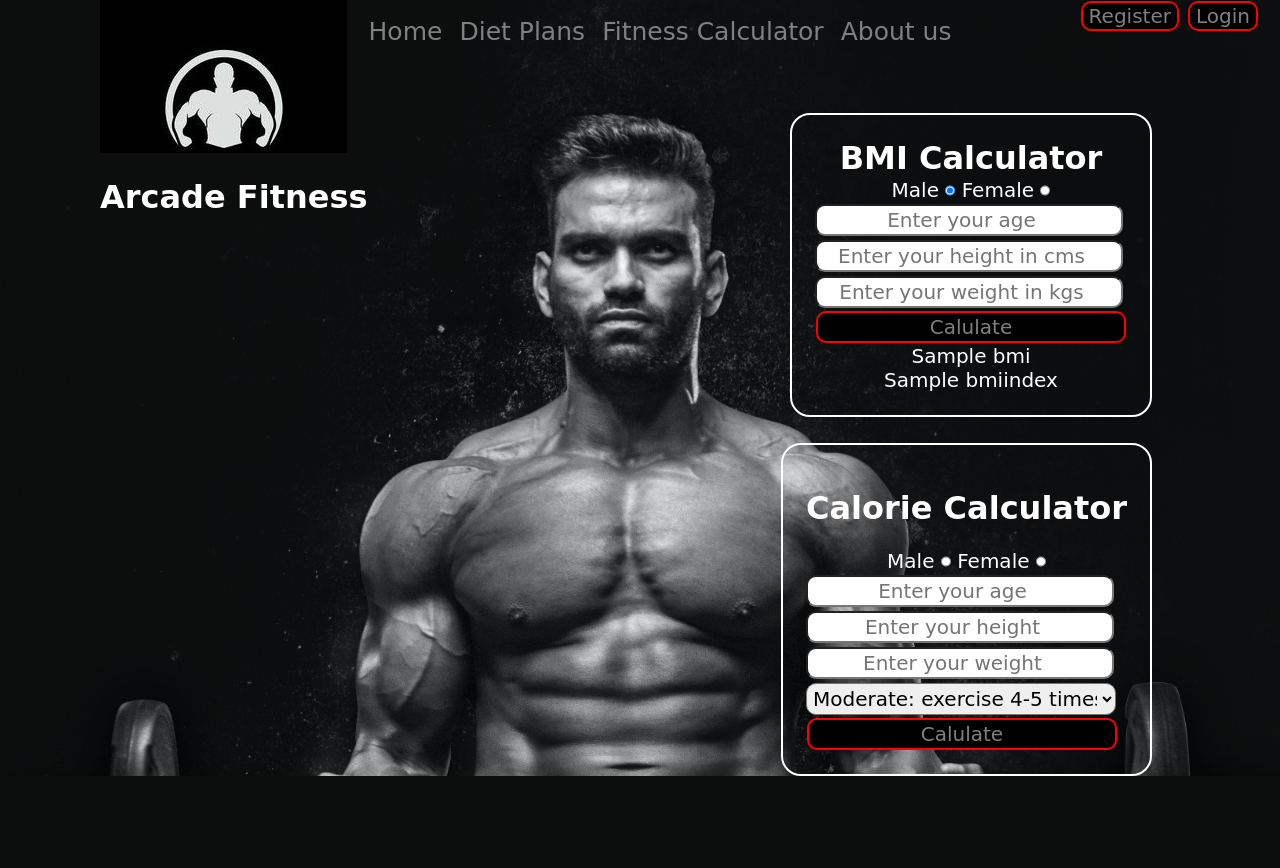
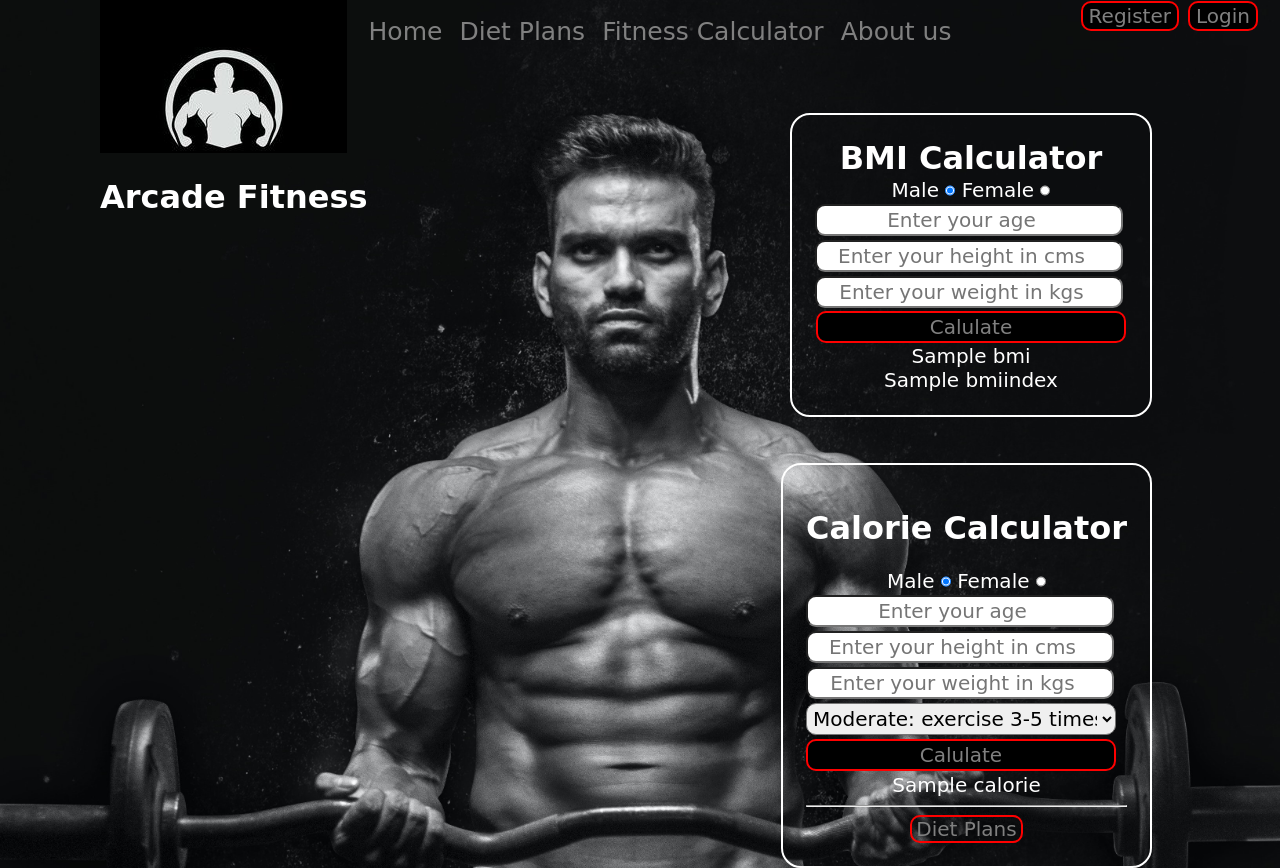
Before and after one commit to IlmanAhmad/ArcadeFitness, a Django app: template gym/templates/gym/fitnesscalc.html in a window 1280 px wide. Shown: the part 35-903 px from the top of the page. Before the commit the page ends 811 px from the top, so only its background shows below. Run offline with Django 3.2, Linux system fonts and the light colour scheme; the template is opened without the code that fills it: most values are stand-ins (such as "Sample title", 1, 10 or a date in 2020).

Commit message:
Added the calculation logic for Calorie calculator

```diff
--- a/gym/static/gym/fitnesscalc.css
+++ b/gym/static/gym/fitnesscalc.css
@@ -1,3 +1,4 @@
+/* bmi calculator box properties */
 .containerbmi{
     position: absolute;
     top: 20px;
@@ -25,10 +26,10 @@
     width: 10px;
 }
 
-
+/* calorie calculator box propties */
 .containercalorie{
     position: absolute;
-    top: 350px;
+    top: 370px;
     right: 0px;
     border: 2px solid white;
     margin: 128px;
@@ -56,3 +57,19 @@ output {
     justify-content: center;
     align-items: center;
 }
+
+.outputvalue > span {
+    padding: 2px 3px;
+}
+
+.outputvalue > span a{
+    color: grey;
+    border: 2px solid red;
+    border-radius: 10px;
+    padding: 0px 4px;
+    text-decoration: none;
+}
+
+.outputvalue > span a:hover {
+    color: white;
+}
--- a/gym/templates/gym/fitnesscalc.html
+++ b/gym/templates/gym/fitnesscalc.html
@@ -24,18 +24,18 @@
             <button class="btn" type="submit" id="bmi">Calulate</button>
         </div>
     </form>
-
     <output class="outputvalue">{{errormessage}}</output>
     <output class="outputvalue">{{bmi}}</output>
     <output class="outputvalue">{{bmiindex}}</output>
 
+
 </div>
 <div class="containercalorie">
     <h1 id="calorie">Calorie Calculator</h1>
-    <form action="#">
+    <form action="/home/calcalc/" method="POST"> {% csrf_token %}
         <div class="form-group" id="radio">
             <label for="male">Male</label>
-            <input type="radio" id="male" name="gender" value="male">
+            <input type="radio" id="male" name="gender" value="male" checked>
             <label for="female">Female</label>
             <input type="radio" id="female" name="gender" value="female">
 
@@ -44,24 +44,29 @@
             <input type="number" id="age" name="age" class="age" placeholder="Enter your age">
         </div>
         <div class="form-group">
-            <input type="number" id="height" name="height" placeholder="Enter your height">
+            <input type="number" id="height" name="height" placeholder="Enter your height in cms">
         </div>
         <div class="form-group">
-            <input type="number" id="weight" name="weight" placeholder="Enter your weight">
+            <input type="number" id="weight" name="weight" placeholder="Enter your weight in kgs">
         </div>
         <div class="form-group">
             <select id="cactivity" name="cactivity">
-                <option value="1">Sedentary: little or no exercise</option>
-                <option value="2">Light: exercise 1-3 times/week</option>
-                <option value="3" selected="">Moderate: exercise 4-5 times/week</option>
-                <option value="4">Active: daily exercise or intense exercise 3-4 times/week</option>
-                <option value="5">Very Active: intense exercise 6-7 times/week</option>
-                <option value="6">Extra Active: very intense exercise daily, or physical job</option>
+                <option value="1.2">Sedentary: little or no exercise</option>
+                <option value="1.375">Light: exercise 1-3 times/week</option>
+                <option value="1.55" selected="">Moderate: exercise 3-5 times/week</option>
+                <option value="1.725">Very Active: intense exercise 6-7 times/week</option>
+                <option value="1.9">Extra Active: very intense exercise daily, or physical job</option>
             </select>
         </div>
         <div class="form-group">
-            <button class="btn" type="submit" id="bmi">Calulate</button>
+            <button class="btn" type="submit" id="calorie">Calulate</button>
         </div>
     </form>
+
+    <output class="outputvalue">{{calorie}}</output>
+    <hr id="calorierow">
+    <output class="outputvalue">
+        <span><a href="/home/dietplan/" id="detplan">Diet Plans</a></span>
+    </output>
 </div>
 {% endblock %}
--- a/gym/urls.py
+++ b/gym/urls.py
@@ -8,5 +8,6 @@ urlpatterns = [
     path('fitnesscalc/', views.fitnesscalc, name='fitnesscalc'),
     path('dietplan/', views.dietplan, name='dietplan'),
     path('bmicalc/', views.bmicalc, name='bmicalc'),
+    path('calcalc/', views.calcalc, name='calcalc'),
 
 ]
```
Also changed, not shown: gym/views.py (+25 -0 lines).
